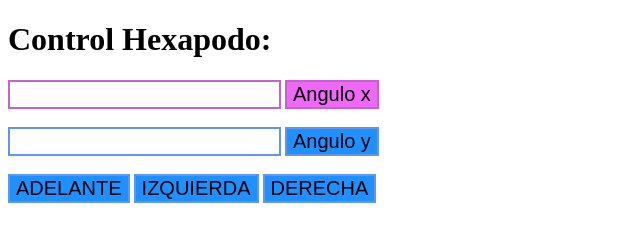
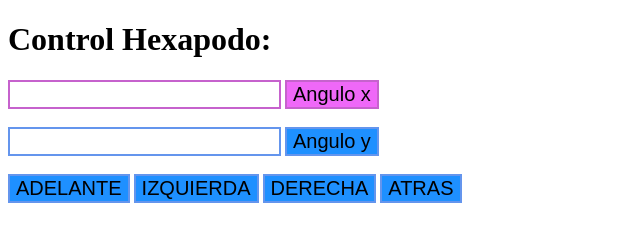
Before and after one commit to fortunatoramirez/telemedicina_hexapodo_patas_chuecas, a website: page pagina/public/index.html in a window 1280 px wide. Shown: the whole page, without its empty margins (0-640 px from the left). Drawn offline with nearby package versions, Linux system fonts and the light colour scheme; no server answers.

Commit message:
botón atrás agregado

```diff
--- a/pagina/public/index.html
+++ b/pagina/public/index.html
@@ -58,6 +58,12 @@
         BACKGROUND-COLOR: rgb(30, 144, 255);
     ">
 
+    <input type="button" value="ATRAS" id="btn_atras" onmousedown="iniciar_movimiento(4)" onmouseup="detener_movimiento(0)"style="
+        BORDER: rgb(100, 149, 237) 2px solid;
+        FONT-SIZE: 15pt;
+        FONT-FAMILY: fantasy;
+        BACKGROUND-COLOR: rgb(30, 144, 255);
+    ">
 
 
 </body>
```
